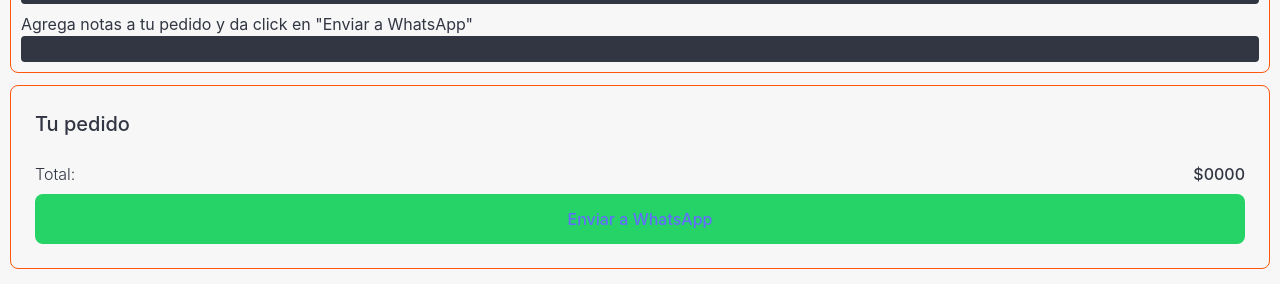
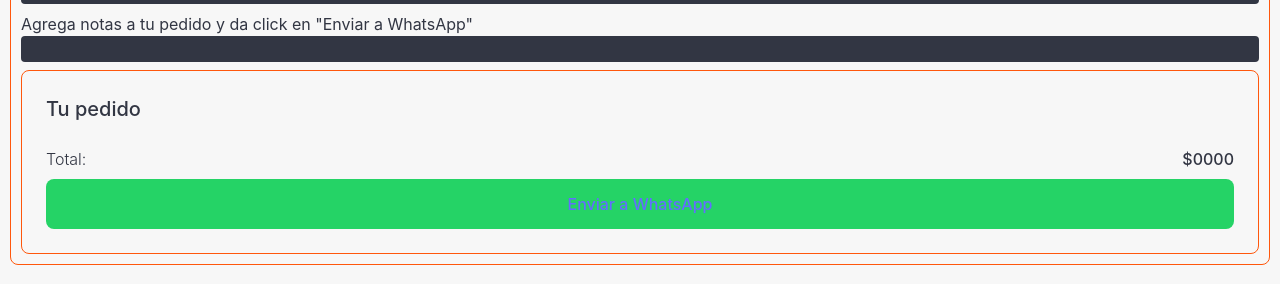
Before and after one commit to BashS117/herencia-restaurante, a React (Vite) app: page /#/ in a window 1280 px wide. Shown: the part 1101-1385 px from the top of the page. Built offline with nearby package versions, Linux system fonts and the light colour scheme.

Commit message:
refactor order Component

```diff
--- a/src/components/0rderForm/index.jsx
+++ b/src/components/0rderForm/index.jsx
@@ -1,5 +1,6 @@
 import React from 'react'
 import { useForm } from 'react-hook-form'
+import ShoppingCart from '../shoppingCart'
 
 const OrderForm = () => {
   const {register, handleSubmit}=useForm
@@ -41,10 +42,11 @@ const OrderForm = () => {
           <label htmlFor="">Barrio, Casa o punto de referencia?</label>
           <input className='w-full' type="text"  name=''/>
         </div>
-        <div className='flex flex-col '  >
+        <div className='flex flex-col mb-2 '  >
           <label htmlFor="">Agrega notas a tu pedido y da click en "Enviar a WhatsApp"</label>
           <input className='w-full' type="text"  name=''/>
         </div>
+        <ShoppingCart/>
       </form>
     </div>
   )
--- a/src/components/Order/index.jsx
+++ b/src/components/Order/index.jsx
@@ -4,9 +4,9 @@ import ShoppingCart from '../shoppingCart'
 
 const Order = () => {
   return (
-    <div>
+    <div className='relative'>
         <OrderForm/>
-        <ShoppingCart/>
+        {/* <ShoppingCart/> */}
     </div>
   )
 }
--- a/src/components/shoppingCart/index.jsx
+++ b/src/components/shoppingCart/index.jsx
@@ -23,11 +23,11 @@ const ShoppingCart = () => {
 
 
   return (
-    <div className='border border-orange rounded-lg'>
+    <div className='border border-orange rounded-lg '>
         <div className='flex justify-between items-center p-6'>
           <h2 className='font-medium text-xl'>Tu pedido</h2>
         </div>
-    <div className='px-6 overflow-y-scroll flex-1'>
+    <div className='px-2 overflow-y-scroll flex-1'>
 
         {state.cart.map((productCart,index)=>(
       <OrderCart
```
